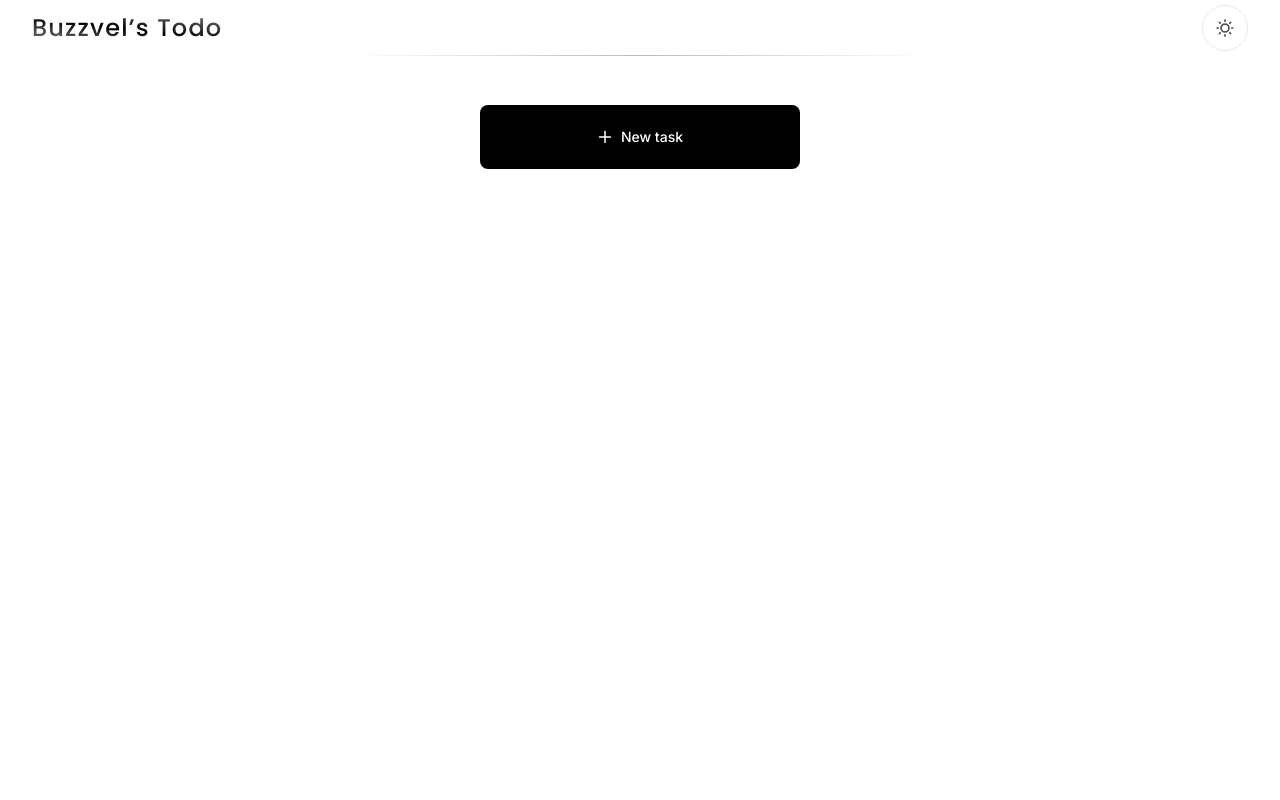
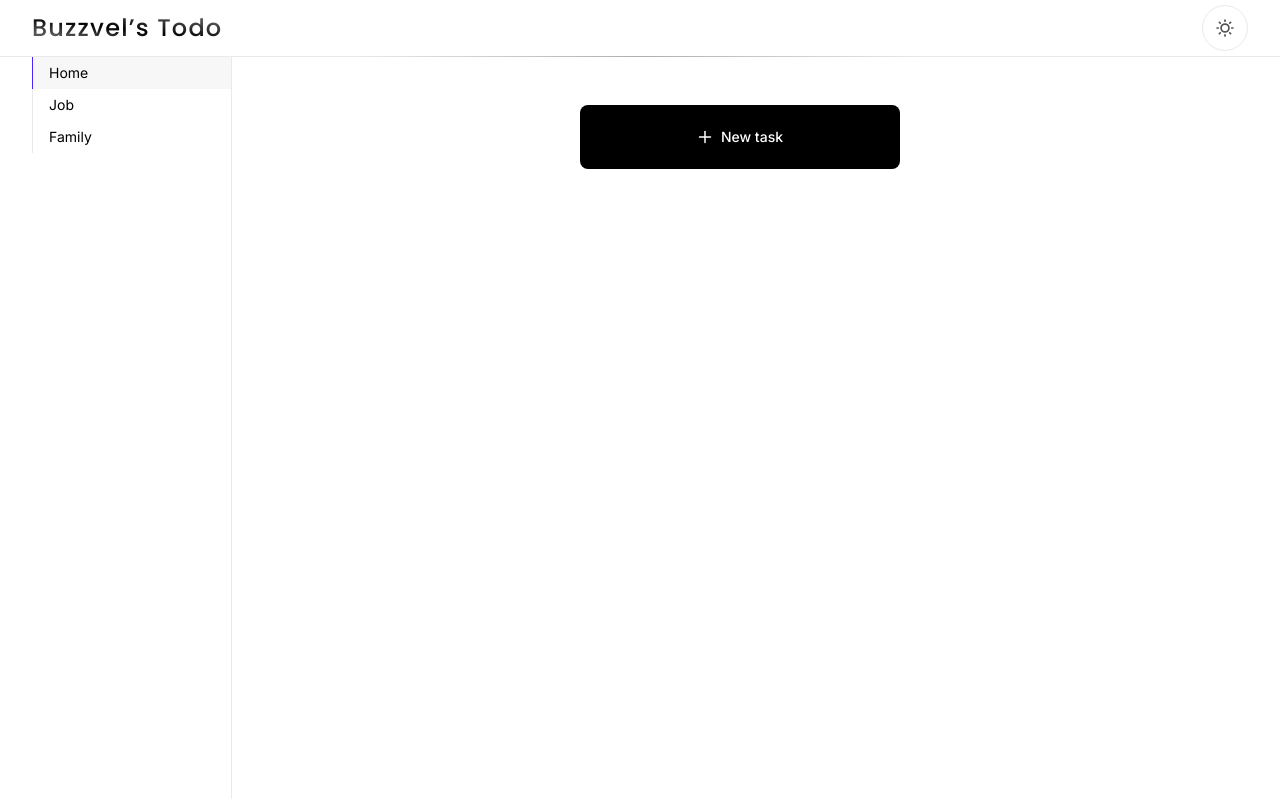
Before and after one commit to vitormarkis/buzzvels-todo, a Next.js app: page / in a window 1280 px wide. Built offline with nearby package versions, Linux system fonts and the light colour scheme.

Commit message:
feat(main): add todo group context

```diff
--- a/src/app/page.tsx
+++ b/src/app/page.tsx
@@ -1,15 +1,18 @@
+"use client"
 import { PopoverThemeSwitcher } from "@/components/theme-switcher/PopoverThemeSwitcher"
 import { Button } from "@/components/ui/button"
 import { UserButton, currentUser } from "@clerk/nextjs"
 import st from "./page.module.css"
 import { cn } from "@/lib/utils"
 import { IconMoon, IconPlus, IconSun } from "@/components/icons"
-import { useTheme } from "next-themes"
+import { useTodosGroup } from "@/contexts/todos-group/todosGroupContext"
 
-export default async function Home() {
+export default function Home() {
+  const { todoGroups, usingTodoGroup, setUsingTodoGroup } = useTodosGroup()
+
   return (
     <>
-      <header className="bg-background">
+      <header className="border-b bg-background">
         <div className="container h-14 flex justify-between">
           <div className="flex items-center">
             <span
@@ -34,10 +37,26 @@ export default async function Home() {
           </div>
         </div>
       </header>
-      <div className="h-[1px] bg-gradient-to-r from-transparent to-transparent via-color/40 max-w-xl w-full mx-auto -translate-y-[1px]" />
+      <div className="absolute left-1/2 -translate-x-1/2 -translate-y-[1px] h-[1px] bg-gradient-to-r from-transparent to-transparent via-color/40 max-w-xl w-full" />
       <div className={cn(st.sponge, "dark:visible invisible")} />
-      <main className="py-12">
-        <div className="container">
+      <div className="container flex h-[calc(100dvh_-_58px)]">
+        <aside className="flex h-full max-h-screen w-[200px] border-r">
+          <div className="flex flex-col w-full">
+            {todoGroups.map(group => (
+              <button
+                className={cn(
+                  "h-8 text-sm flex items-center px-4 hover:bg-background-shadow border-l hover:border-color transition",
+                  group.name === usingTodoGroup &&
+                    "__two bg-background border-l-accent hover:border-l-accent"
+                )}
+                onClick={() => setUsingTodoGroup(group.name)}
+              >
+                {group.label}
+              </button>
+            ))}
+          </div>
+        </aside>
+        <main className="flex-1 py-12">
           <Button
             size="xl"
             className="__neutral mx-auto"
@@ -45,8 +64,8 @@ export default async function Home() {
             <IconPlus size={16} />
             New task
           </Button>
-        </div>
-      </main>
+        </main>
+      </div>
     </>
   )
 }
--- /dev/null
+++ b/src/contexts/todos-group/todosGroupContext.tsx
@@ -0,0 +1,52 @@
+import React, { createContext, useContext, useState } from "react"
+
+export type TodoGroup = {
+  name: string
+  label: string
+}
+
+export interface ITodosGroupContext {
+  todoGroups: TodoGroup[]
+  setTodoGroups: React.Dispatch<React.SetStateAction<TodoGroup[]>>
+  usingTodoGroup: TodoGroup["name"]
+  setUsingTodoGroup: React.Dispatch<React.SetStateAction<TodoGroup["name"]>>
+}
+
+export const TodosGroupContext = createContext({} as ITodosGroupContext)
+
+export function TodosGroupProvider(props: { children: React.ReactNode }) {
+  const [todoGroups, setTodoGroups] = useState<TodoGroup[]>([
+    {
+      label: "Home",
+      name: "home",
+    },
+    {
+      label: "Job",
+      name: "job",
+    },
+    {
+      label: "Family",
+      name: "family",
+    },
+  ])
+  const [usingTodoGroup, setUsingTodoGroup] = useState<TodoGroup["name"]>("home")
+
+  const useTodosGroup = (todoGroup: TodoGroup["name"]) => {
+    setUsingTodoGroup(todoGroup)
+  }
+
+  return (
+    <TodosGroupContext.Provider
+      value={{
+        todoGroups,
+        setTodoGroups,
+        usingTodoGroup,
+        setUsingTodoGroup,
+      }}
+    >
+      {props.children}
+    </TodosGroupContext.Provider>
+  )
+}
+
+export const useTodosGroup = () => useContext(TodosGroupContext)
--- a/src/providers/root.tsx
+++ b/src/providers/root.tsx
@@ -1,9 +1,12 @@
 "use client"
+import { TodosGroupProvider } from "@/contexts/todos-group/todosGroupContext"
 import { ThemeProvider } from "next-themes"
 import React from "react"
 
 export function AppProviders({ children }: { children: React.ReactNode }) {
   return (
-      <ThemeProvider attribute="class">{children}</ThemeProvider>
+    <ThemeProvider attribute="class">
+      <TodosGroupProvider>{children}</TodosGroupProvider>
+    </ThemeProvider>
   )
 }
```
